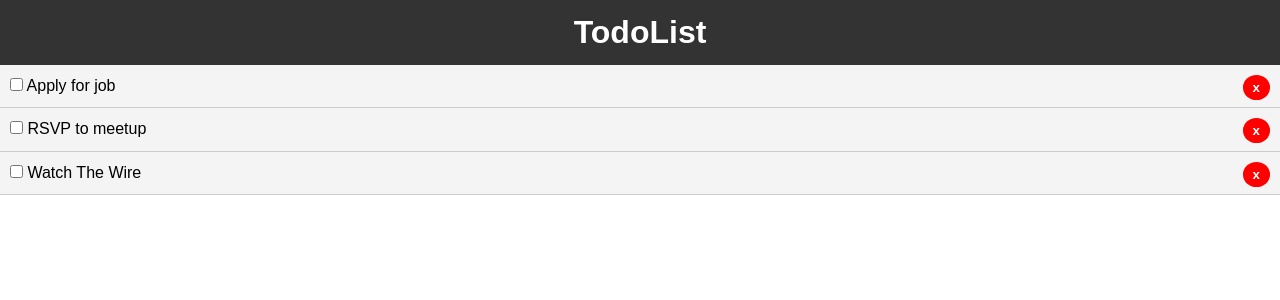
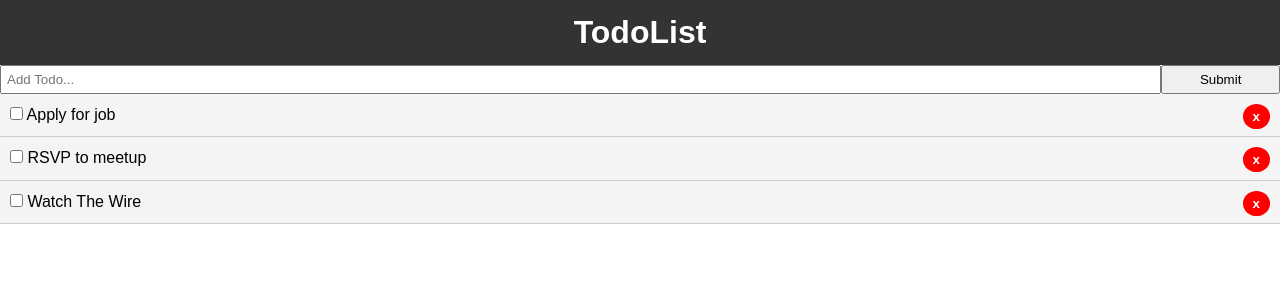
Before and after one commit to khwilo/react_crash_todo, a React (Create React App) app: page / in a window 1280 px wide. Shown: the top 300 px of the page. Built offline with nearby package versions, Linux system fonts and the light colour scheme.

Commit message:
Include view for adding todo items

```diff
--- a/src/App.js
+++ b/src/App.js
@@ -1,6 +1,7 @@
 import React, { Component } from 'react';
 import Header from './components/layout/Header';
 import Todos from './components/Todos';
+import AddTodo from './components/AddTodo';
 import './App.css';
 
 class App extends Component {
@@ -40,11 +41,15 @@ class App extends Component {
   render() {
     return (
       <div className="App">
-        <Header />
-        <Todos
-          todos          = {this.state.todos}
-          toggleComplete = {this.toggleComplete}
-          deleteTodo     = {this.deleteTodo} />
+        <div className="container">
+          <Header />
+          <AddTodo />
+          <Todos
+            todos          = {this.state.todos}
+            toggleComplete = {this.toggleComplete}
+            deleteTodo     = {this.deleteTodo}
+          />
+          </div>
       </div>
     );
   }
--- /dev/null
+++ b/src/components/AddTodo.js
@@ -0,0 +1,24 @@
+import React, { Component } from 'react';
+
+class AddTodo extends Component {
+    render() {
+        return(
+            <form style={{ display: "flex" }}>
+                <input
+                    type        = "text"
+                    name        = "title"
+                    placeholder = "Add Todo..."
+                    style       = {{ flex: "10", padding: "5px" }}
+                />
+                <input
+                    type      = "submit"
+                    value     = "Submit"
+                    className = "btn"
+                    style     = {{ flex: "1" }}
+                />
+            </form>
+        );
+    }
+}
+
+export default AddTodo;
```
